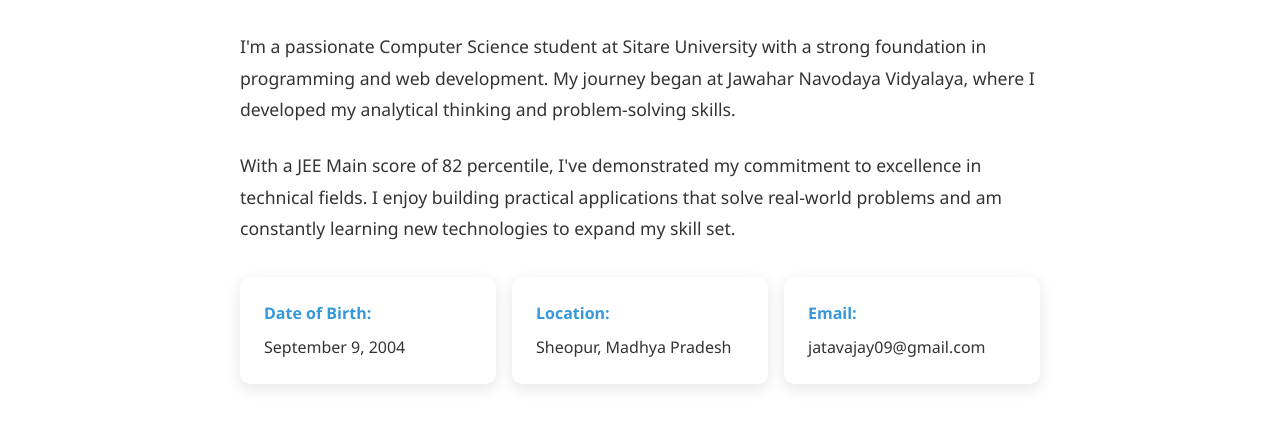
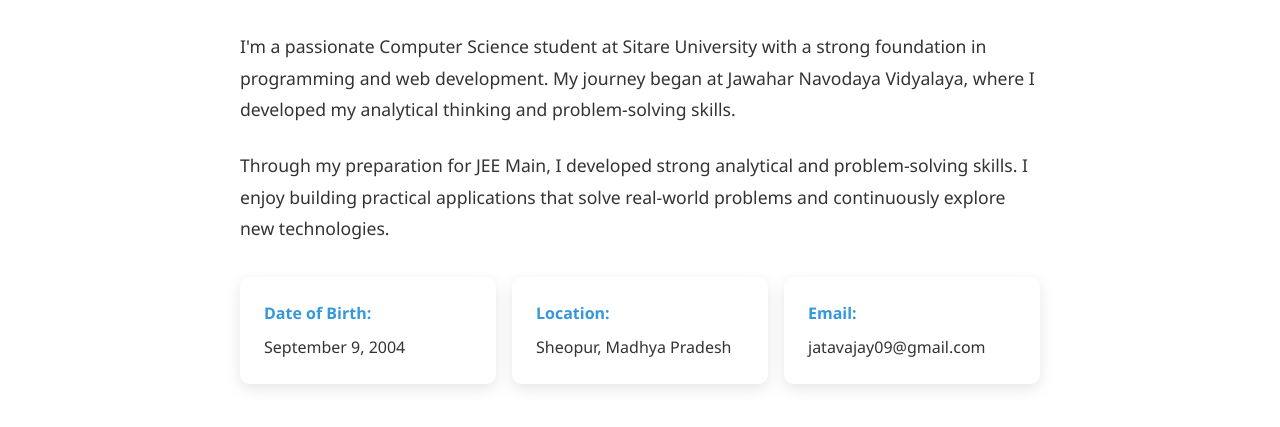
Before and after one commit to jatavajay/ajay-jatav-portfoli, a website: page about.html in a window 1280 px wide. Shown: the part 241-668 px from the top of the page. Drawn offline with Linux system fonts and the light colour scheme.

Commit message:
Revise content in about.html for clarity
Updated the about section to enhance clarity and detail.

```diff
--- a/about.html
+++ b/about.html
@@ -43,9 +43,7 @@
                         thinking and problem-solving skills.
                     </p>
                     <p>
-                        With a JEE Main score of 82 percentile, I've demonstrated my commitment to excellence in technical fields.
-                        I enjoy building practical applications that solve real-world problems and am constantly learning new
-                        technologies to expand my skill set.
+                        Through my preparation for JEE Main, I developed strong analytical and problem-solving skills. I enjoy building practical applications that solve real-world problems and continuously explore new technologies.
                     </p>
                     <div class="personal-info">
                         <div class="info-item">
```
